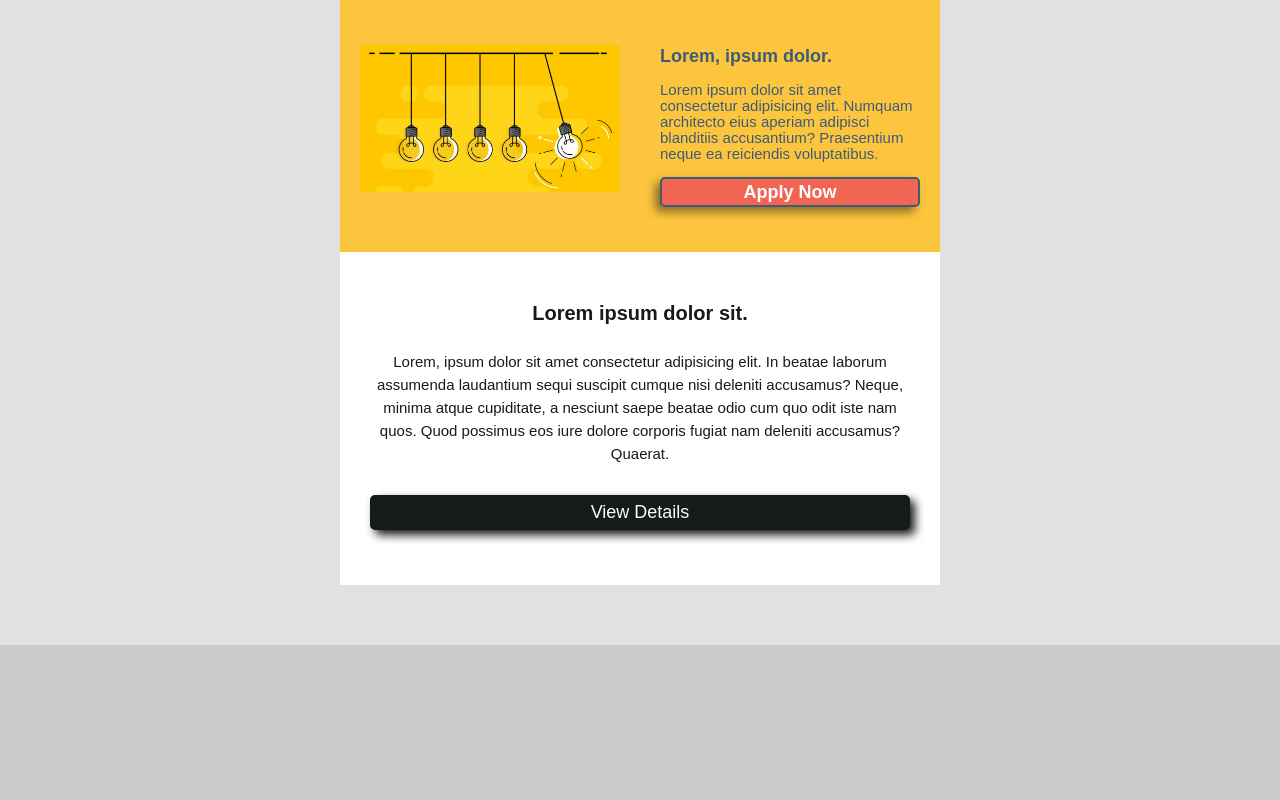
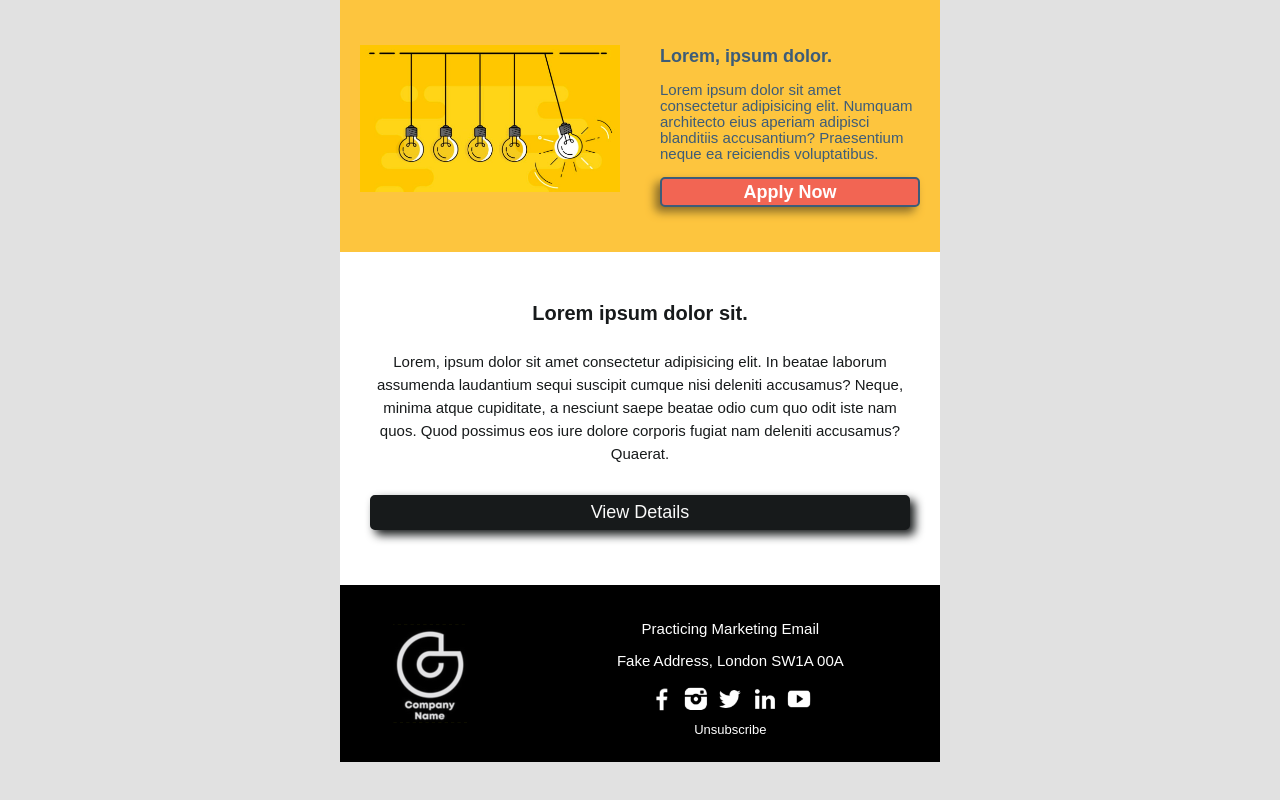
Before and after one commit to SilviaSaverino/Email-marketing-1, a plain HTML site: page index.html in a window 1280 px wide. Shown: the part 847-1647 px from the top of the page. Before the commit the page ends 1492 px from the top, so only its background shows below. Drawn offline with Linux system fonts and the light colour scheme.

Commit message:
add content and style to footer

```diff
--- a/index.html
+++ b/index.html
@@ -124,7 +124,7 @@
         .button-darker {
             border: 2px solid #171a1b;
             border-radius: 5px;
-            background-color:#171a1b;
+            background-color: #171a1b;
             color: #fafafa;
             text-decoration: none;
             padding: 5px;
@@ -139,6 +139,23 @@
             box-shadow: 5px 5px 10px #8a6d29;
         }
 
+        .footer-icons a img:hover {
+            border: 2px solid #E8E8EA;
+            border-radius: 50%;
+            box-sizing: border-box;
+        }
+
+        .unsubscribe {
+            padding: 5px;
+            font-size: small;
+            display: block;
+            cursor: pointer;
+
+        }
+
+        .unsubscribe:hover {
+            text-decoration: underline;
+        }
     </style>
 </head>
 
@@ -283,8 +300,8 @@
                                             <table class="content">
                                                 <tr>
                                                     <td>
-                                                        <img src="/images/darker-creative.png" alt=""
-                                                                width="260" style="max-width:260px;">
+                                                        <img src="/images/darker-creative.png" alt="" width="260"
+                                                            style="max-width:260px;">
                                                     </td>
                                                 </tr>
                                             </table>
@@ -327,7 +344,8 @@
                                 <p style="font-size: 20px; font-weight:bold">
                                     Lorem ipsum dolor sit.
                                 </p>
-                                <p style="line-height: 23px; font-size:15px; padding: 5px 0 15px"> Lorem, ipsum dolor sit amet consectetur adipisicing elit. In beatae laborum
+                                <p style="line-height: 23px; font-size:15px; padding: 5px 0 15px"> Lorem, ipsum dolor
+                                    sit amet consectetur adipisicing elit. In beatae laborum
                                     assumenda laudantium sequi suscipit cumque nisi deleniti accusamus? Neque, minima
                                     atque cupiditate, a nesciunt saepe beatae odio cum quo odit iste nam quos. Quod
                                     possimus eos iure dolore corporis fugiat nam deleniti accusamus? Quaerat.
@@ -340,6 +358,50 @@
             </tr>
 
             <!-- FOOTER SECTION -->
+            <tr>
+                <td style="background-color: black;">
+                    <table width="100%">
+                        <tr>
+                            <td class="two-cols last">
+                                <table class="column">
+                                    <tr>
+                                        <td class="padding">
+                                            <table>
+                                                <tr>
+                                                    <td>
+                                                        <a class="companyName" href=""><img
+                                                                src="/images/logo-inverted.png" alt="Company logo"
+                                                                width="" title="Company Name"></a>
+                                                    </td>
+                                                </tr>
+                                            </table>
+                                        </td>
+                                    </tr>
+                                </table>
+                            </td>
+                            <td class="two-cols footer-icons">
+                                <table class="column">
+                                    <tr>
+                                        <td class="padding" style="text-align: center; font-size: 15px; color:#ffffff;">
+                                            <p>Practicing Marketing Email</p>
+                                            <p>Fake Address, London SW1A 00A </p>
+                                            <a href="#"><img src="/images/white-facebook.png" alt="" width="30"></a>
+                                            <a href="#"><img src="/images/white-instagram.png" alt="" width="30"></a>
+                                            <a href="#"><img src="/images/white-twitter.png" alt="" width="30"></a>
+                                            <a href="#"><img src="/images/white-linkedin.png" alt="" width="30"></a>
+                                            <a href="#"><img src="/images/white-youtube.png" alt="" width="30"></a>
+                                            <a class="unsubscribe"
+                                                style=" font-size:small; display:block; cursor:pointer">Unsubscribe
+                                            </a>
+                                        </td>
+                                    </tr>
+                                </table>
+                            </td>
+                        </tr>
+                    </table>
+                </td>
+            </tr>
+
         </table>
     </center>
 
```
Also changed, not shown: images/logo-inverted.png (added), images/white-facebook.png (added), images/white-instagram.png (added), images/white-linkedin.png (added), images/white-twitter.png (added), images/white-youtube.png (added).
